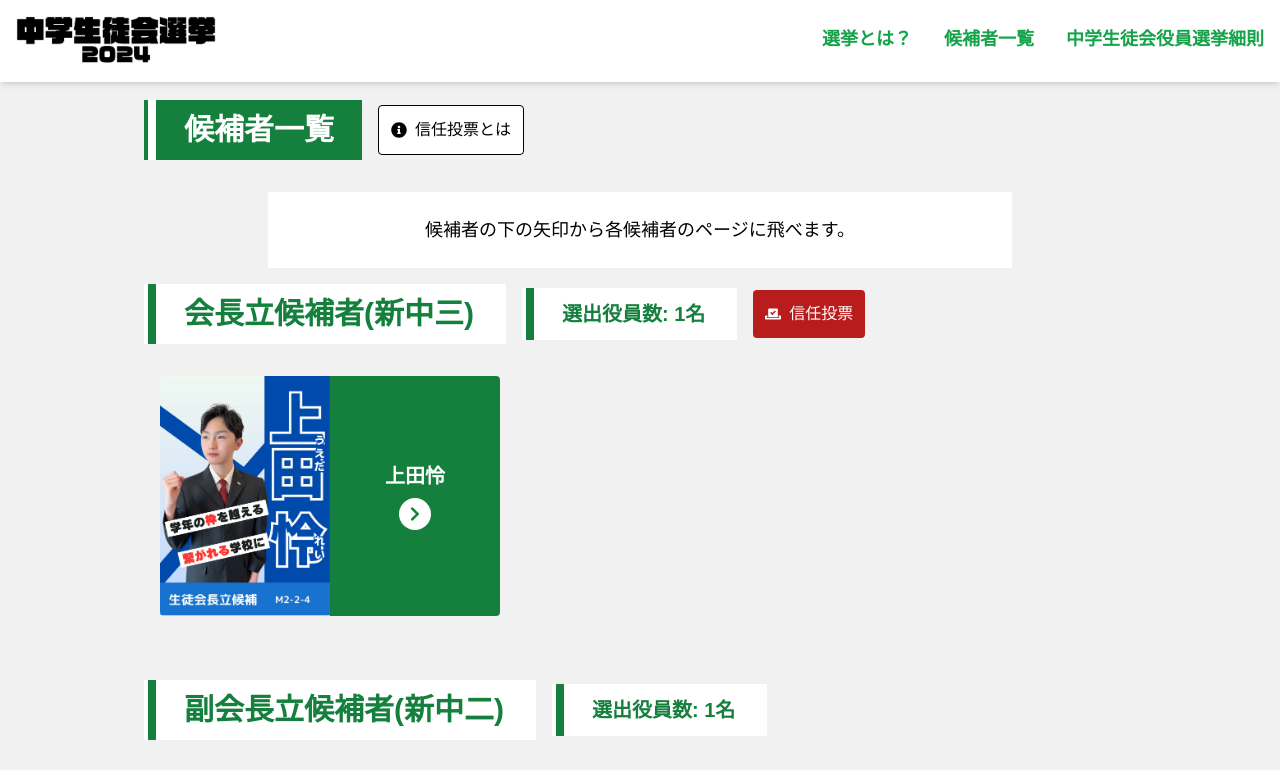
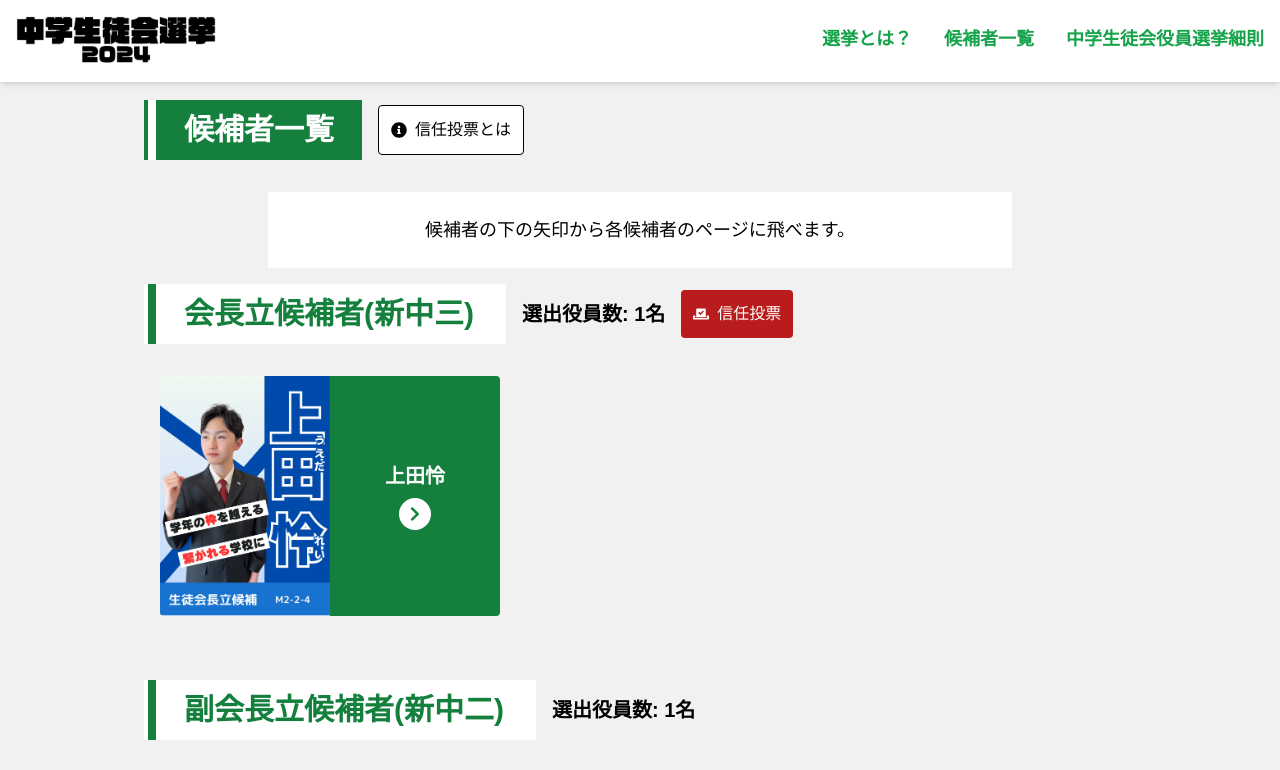
Before and after one commit to Natsusame/highschool-election-2025, a Next.js app: page /candidates in a window 1280 px wide. Shown: the top 770 px of the page. Built offline with nearby package versions, Linux system fonts and the light colour scheme.

Commit message:
overview design changed

```diff
--- a/src/app/candidates/page.tsx
+++ b/src/app/candidates/page.tsx
@@ -45,9 +45,8 @@ const CandidatePage = () => {
           <div className="absolute left-0 top-0 bottom-0 bg-green-700 ml-1 mr-5 w-2 h-full"></div>
           <h2 className="text-3xl ml-6 mb-2 inline-block align-middle mt-2 mr-4">{title}</h2>
         </div>
-        <div className="bg-white text-green-700 font-bold py-1 px-4 relative ml-4 inline-block align-middle">
-          <div className="absolute left-0 top-0 bottom-0 bg-green-700 ml-1 mr-5 w-2 h-full"></div>
-          <h2 className="text-xl ml-6 mb-2 inline-block align-middle mt-2 mr-4">選出役員数: {position === '会長' || position === '副会長' || position === 'm3会計' || position === 'm2会計' || position === 'm2書記' ? '1名' : '2名'}</h2>
+        <div className="text-black font-bold ml-4">
+          <h2 className="text-xl">選出役員数: {position === '会長' || position === '副会長' || position === 'm3会計' || position === 'm2会計' || position === 'm2書記' ? '1名' : '2名'}</h2>
         </div>
         {(position === '会長' || position === 'm3会計'|| position === 'm3書記') && (
           <button className="flex items-center bg-red-700 text-white p-3 border-none rounded ml-4">
```
